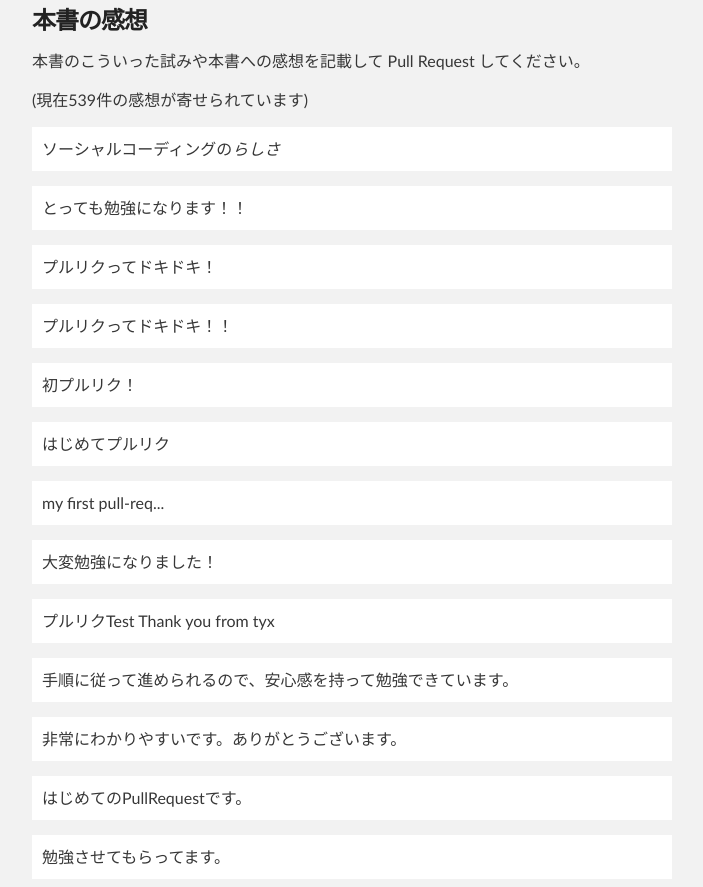
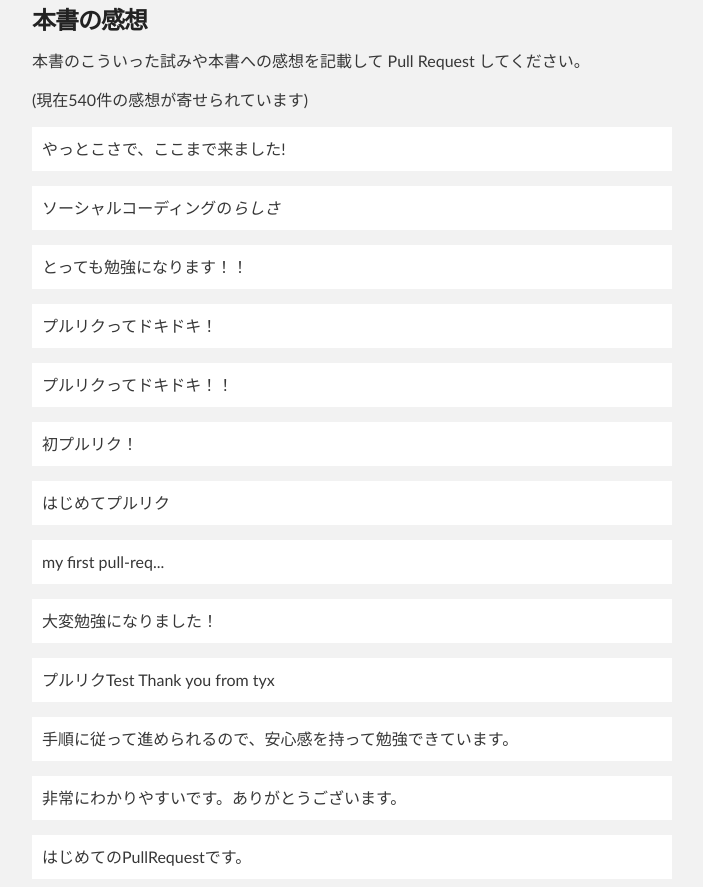
Before and after one commit to github-book/first-pr, a plain HTML site: page index.html in a window 1280 px wide. Shown: the part 814-1701 px from the top of the page, without its empty margins (288-991 px from the left). Drawn offline with nearby package versions, Linux system fonts and the light colour scheme.

Commit message:
Add my impression

```diff
--- a/index.html
+++ b/index.html
@@ -64,6 +64,7 @@
 <p>本書のこういった試みや本書への感想を記載して Pull Request してください。</p>
 <p>(現在<span id="impression_num"></span>件の感想が寄せられています)</p>
 
+<p class="impression">やっとこさで、ここまで来ました!</p>
 <p class="impression">ソーシャルコーディングの<em>らしさ</em></p>
 <p class="impression">とっても勉強になります！！</p>
 <p class="impression">プルリクってドキドキ！</p>
```
